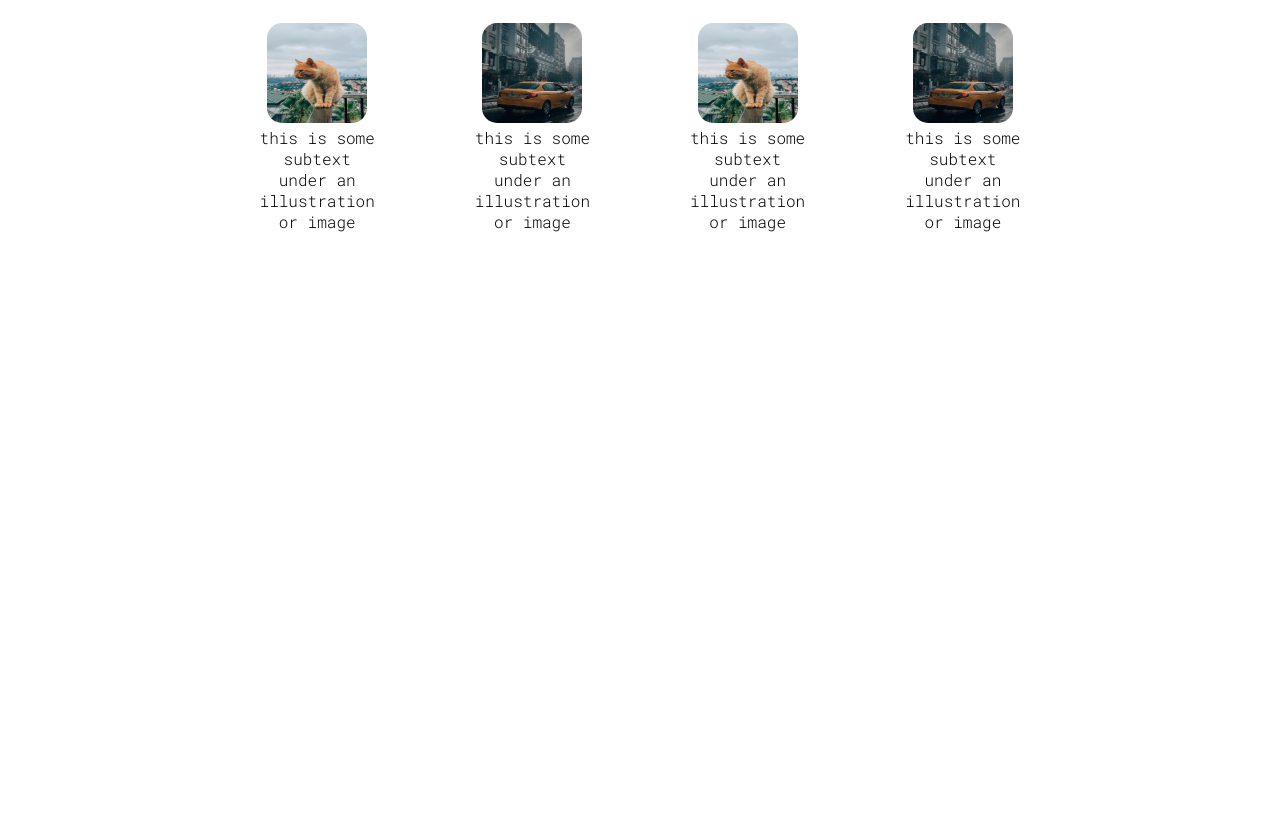
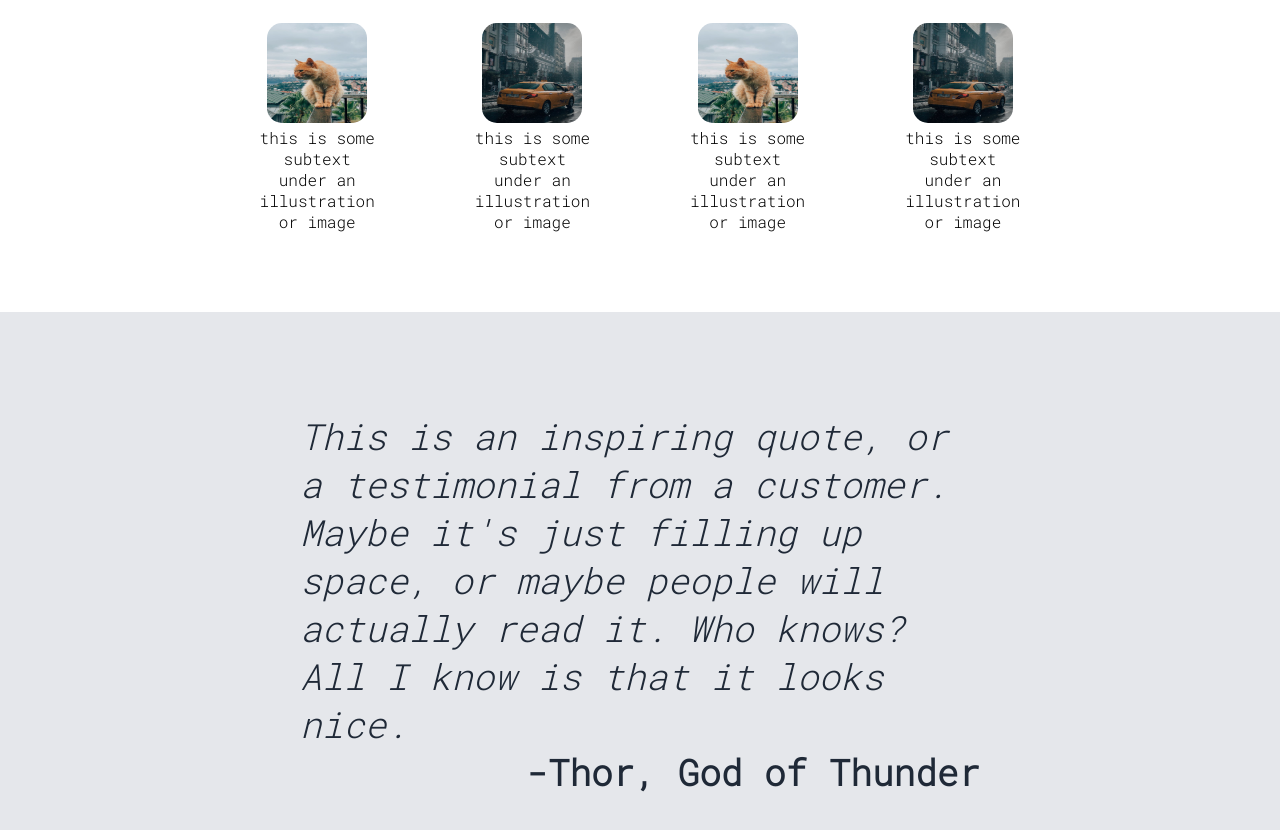
Before and after one commit to am-ping/landing-page, a plain HTML site: page index.html in a window 1280 px wide. Shown: the part 754-1584 px from the top of the page. Before the commit the page ends 986 px from the top, so only its background shows below. Drawn offline with Linux system fonts and the light colour scheme.

Commit message:
Edit style.css and index.html

```diff
--- a/index.html
+++ b/index.html
@@ -54,5 +54,9 @@
         </div>
     </div>
 
+    <div class="quote">
+        <div class="inspire"><em>This is an inspiring quote, or a testimonial from a customer. Maybe it's just filling up space, or maybe people will actually read it. Who knows? All I know is that it looks nice.</em></div>
+        <div class="quotee">-Thor, God of Thunder</div>
+    </div>
 </body>
 </html>
--- a/style.css
+++ b/style.css
@@ -92,6 +92,7 @@ button {
     gap: 100px;
     padding-left: 300px;
     padding-right: 300px;
+    padding: 0 300px 80px 300px;
 }
 
 .four-sections img {
@@ -99,3 +100,18 @@ button {
     height: 100px;
     border-radius: 15px;
 }
+
+.quote {
+    background-color: #E5e7eb;
+    color: #1f2937;
+    font-size: 36px;
+    padding: 100px 300px;
+    display: flex;
+    flex-direction: column;
+}
+
+.quote .quotee {
+    font-weight: bold;
+    display: flex;
+    margin-left: auto;
+}
```
